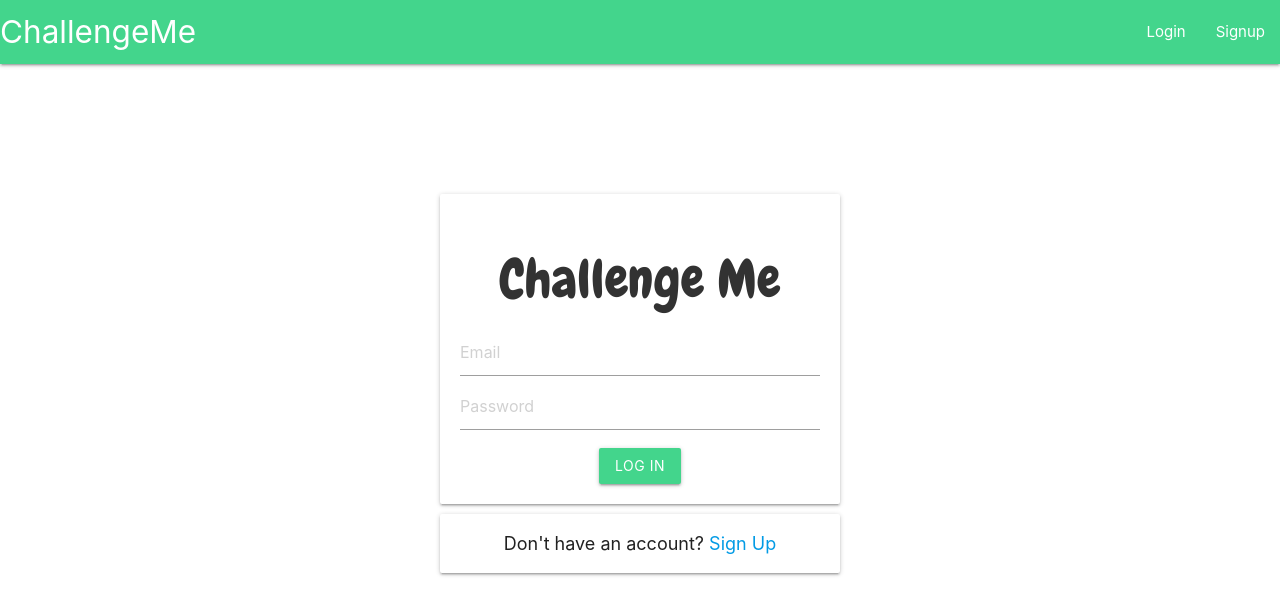
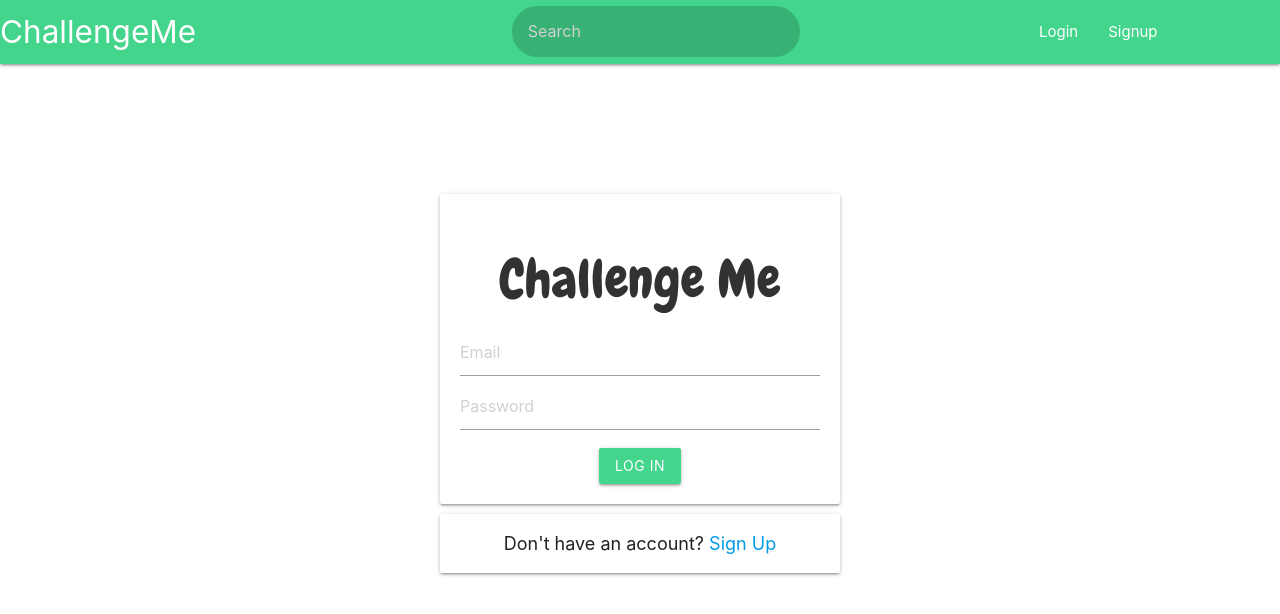
Before and after one commit to leonbatista/ChallengeMe, a React (Create React App) app in the folder client/: page /login in a window 1280 px wide. Shown: the top 614 px of the page. Built offline with nearby package versions, Linux system fonts and the light colour scheme.

Commit message:
search bar front end start

```diff
--- a/client/src/App.css
+++ b/client/src/App.css
@@ -2,7 +2,16 @@
 /* we can use !important to make sure nothing overwirtes the css we create */
 .nav-wrapper {
   background-color: #43d58c;
+  display: flex;
 }
+
+.search-bar{
+  flex: 1;
+  margin-left: 20%;
+  margin-right: 20%;
+}
+
+
 
 .card {
   padding: 20px;
--- a/client/src/App.js
+++ b/client/src/App.js
@@ -8,6 +8,7 @@ import Login from "./components/Login";
 import Signup from "./components/Signup";
 import Upload from "./components/Upload";
 import User from "./components/User"
+import Search from "./components/Search"
 import { reducer, initialState } from "./reducers/userReducer";
 
 //Passing information through states
@@ -37,6 +38,9 @@ const Routing = () => {
       </Route>
       <Route exact path="/profile">
         <Profile />
+      </Route>
+      <Route path="/search">
+        <Search />
       </Route>
       <Route path="/signup">
         <Signup />
--- a/client/src/components/Home.js
+++ b/client/src/components/Home.js
@@ -177,9 +177,9 @@ function Home() {
               </div>
               <div
                 className="home-profile-name"
-                style={{ width: "90%", textAlign: "left" }}
+                style={{ width: "90%", textAlign: "left", }}
               >
-                <h5>{post.postedBy.name}
+                <h5 style={{fontSize:"20px"}}>{post.postedBy.name}
                 <Link to="/">{post.postedBy._id === state._id?<i class=" material-icons" style={{float:"right",color:"black", fontSize:"150%", paddingRight:"1%",color:"#424242"}} onClick={()=>deletePost(post._id)}>delete_forever</i>:null}</Link></h5>
                 </div>
               </Link>
--- a/client/src/components/Navbar.js
+++ b/client/src/components/Navbar.js
@@ -1,7 +1,7 @@
 import React, { useContext } from "react";
 //Link allows for switching from one route to the other without rendering page
 //replaces <a> tags-
-import { Link, useHistory} from "react-router-dom";
+import { Link, useHistory } from "react-router-dom";
 import { UserContext } from "../App";
 
 function Navbar() {
@@ -10,17 +10,17 @@ function Navbar() {
   const renderList = () => {
     if (state) {
       return [
-        <li>
+        <li style={{ float: "right" }}><Link onClick={() => {
+          localStorage.clear()
+          dispatch({ type: "LOGOUT" })
+          history.push("/login")
+        }}>Log Out</Link></li>,
+        <li style={{ float: "right" }}>
+          <Link to="/upload">Upload</Link>
+        </li>,
+        <li style={{ float: "right" }}>
           <Link to="/profile">Profile</Link>
         </li>,
-        <li>
-          <Link to="/upload">Upload</Link>
-        </li>,
-        <li><Link onClick={()=>{
-          localStorage.clear()
-          dispatch({type:"LOGOUT"})
-          history.push("/login")
-        }}>Log Out</Link></li>
 
       ];
     } else {
@@ -37,12 +37,15 @@ function Navbar() {
   return (
     <div>
       <nav>
-        <div className="nav-wrapper ">
+        <div className="nav-wrapper">
           {/* instead of "href" we need to use "to" when using link */}
-          <Link to={state ? "/" : "/login"} className="brand-logo left">
+          <Link to={state ? "/" : "/login"} style={{ flex: "1", fontSize: "2.1rem", justifyContent: "center" }}>
             ChallengeMe
           </Link>
-          <ul id="nav-mobile" className="right hide-on-med-and-down">
+          <div className="search-bar">
+            <input type="text" placeholder="Search" className="search-text" style={{ color: "#fff", border: "solid 3px #38b174", backgroundColor: "#38b174", borderRadius: "50px", paddingLeft: "5%", paddingRight: "5%" }} />
+          </div>
+          <ul id="nav-mobile" style={{ flex: "1" }}>
             {renderList()}
           </ul>
         </div>
--- a/client/src/components/Profile.js
+++ b/client/src/components/Profile.js
@@ -35,7 +35,7 @@ function Profile() {
             .then(data => {
                 setProfile(data)
             })
-    }, [profile])
+    }, [])
 
     const changeProfilePic = () => {
         fetch("/changeProfilePic", {
--- /dev/null
+++ b/client/src/components/Search.js
@@ -0,0 +1,11 @@
+import React from 'react'
+
+function Search() {
+    return (
+        <div>
+            SEARCH
+        </div>
+    )
+}
+
+export default Search
```
